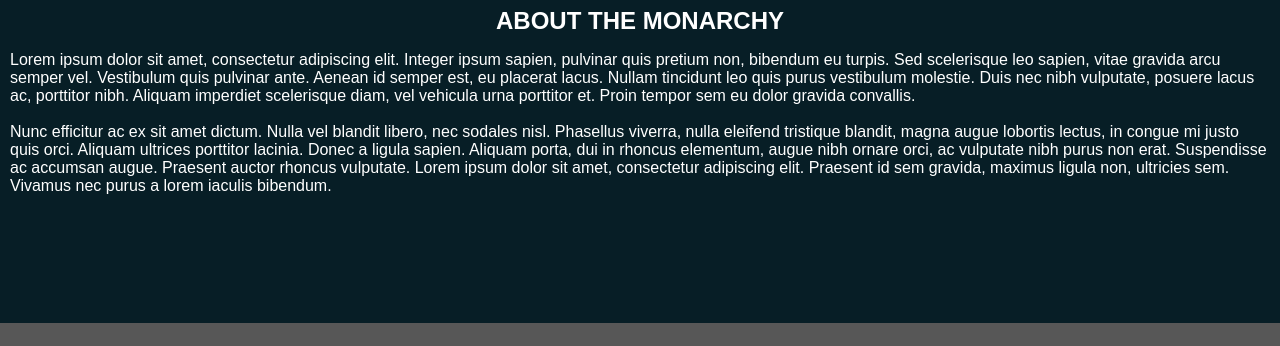
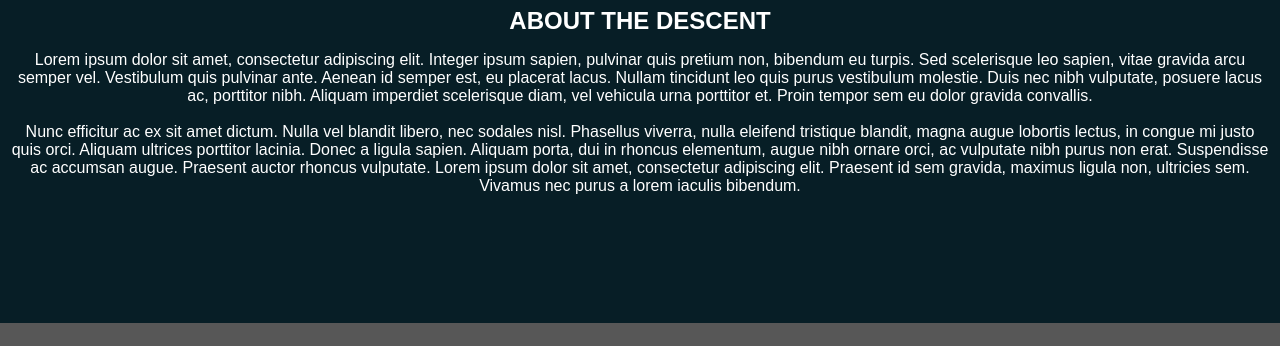
Before and after one commit to JamesLStudent/foundation-web-design, a plain HTML site: page music.html in a window 1280 px wide. Shown: the part 454-800 px from the top of the page. Drawn offline with Linux system fonts and the light colour scheme; files whose address does not match are found by name.

```diff
--- a/music.html
+++ b/music.html
@@ -27,8 +27,8 @@
     </div>
     <div class="logo" id="alt-logo" alt="band logo"></div>  <!-- note - this div should ideally be an img -->
     <article class="long-text">                             <!-- but a div is easier to style as a block -->
-        <h2>ABOUT THE MONARCHY</h2>                         <!-- level element. -->
-        <p>
+        <h2>ABOUT THE DESCENT</h2>                         <!-- level element. -->
+        <p class="center">
             Lorem ipsum dolor sit amet, consectetur adipiscing elit. Integer ipsum sapien, pulvinar quis
             pretium non, bibendum eu turpis. Sed scelerisque leo sapien, vitae gravida arcu semper vel.
             Vestibulum quis pulvinar ante. Aenean id semper est, eu placerat lacus. Nullam tincidunt leo
```
Also changed, not shown: 1 other file.
